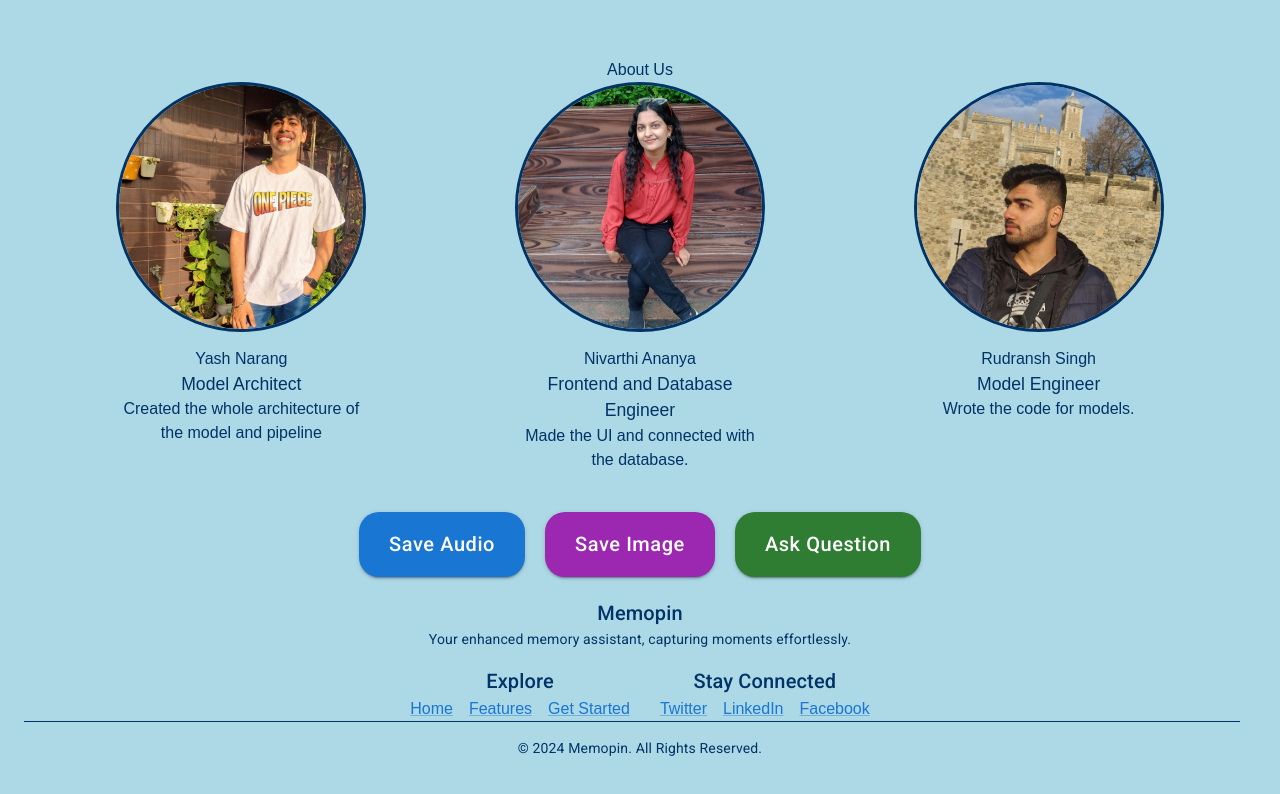
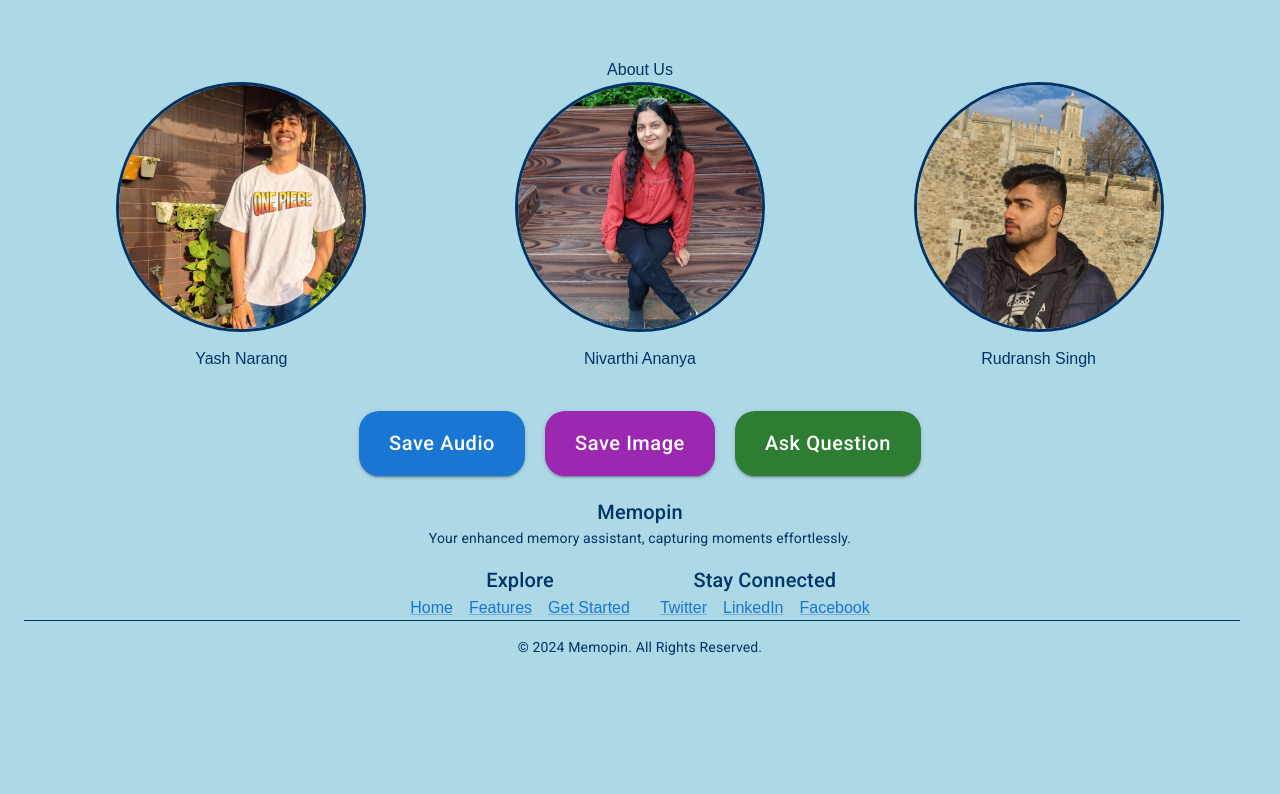
Before and after one commit to Yash8745/ai-app, a React (Vite) app: page /home in a window 1280 px wide. Shown: the part 1537-2331 px from the top of the page. After the commit the page ends 2246 px from the top, so only its background shows below. Built offline with nearby package versions, Linux system fonts and the light colour scheme.

Commit message:
readme updated

```diff
--- a/src/pages/Home.jsx
+++ b/src/pages/Home.jsx
@@ -112,24 +112,21 @@
               <div className="team-member">
                 <img src="/PersonImages/person 1.webp" alt="Person 1" className="team-image" />
                 <h3>Yash Narang</h3>
-                <p className="role">Model Architect</p>
-                <p className="description">Created the whole architecture of the model and pipeline</p>
+
               </div>
 
               {/* Person 2 */}
               <div className="team-member">
                 <img src="/PersonImages/person 2.jpg" alt="Person 2" className="team-image" />
                 <h3>Nivarthi Ananya</h3>
-                <p className="role">Frontend and Database Engineer</p>
-                <p className="description">Made the UI and connected with the database.</p>
+
               </div>
 
               {/* Person 3 */}
               <div className="team-member">
                 <img src="/PersonImages/person 3.jpg" alt="Person 3" className="team-image" />
                 <h3>Rudransh Singh</h3>
-                <p className="role">Model Engineer</p>
-                <p className="description">Wrote the code for models.</p>
+
               </div>
             </div>
           </div>
```
Also changed, not shown: 1 other file (tests, documents, lock files or other folders).
